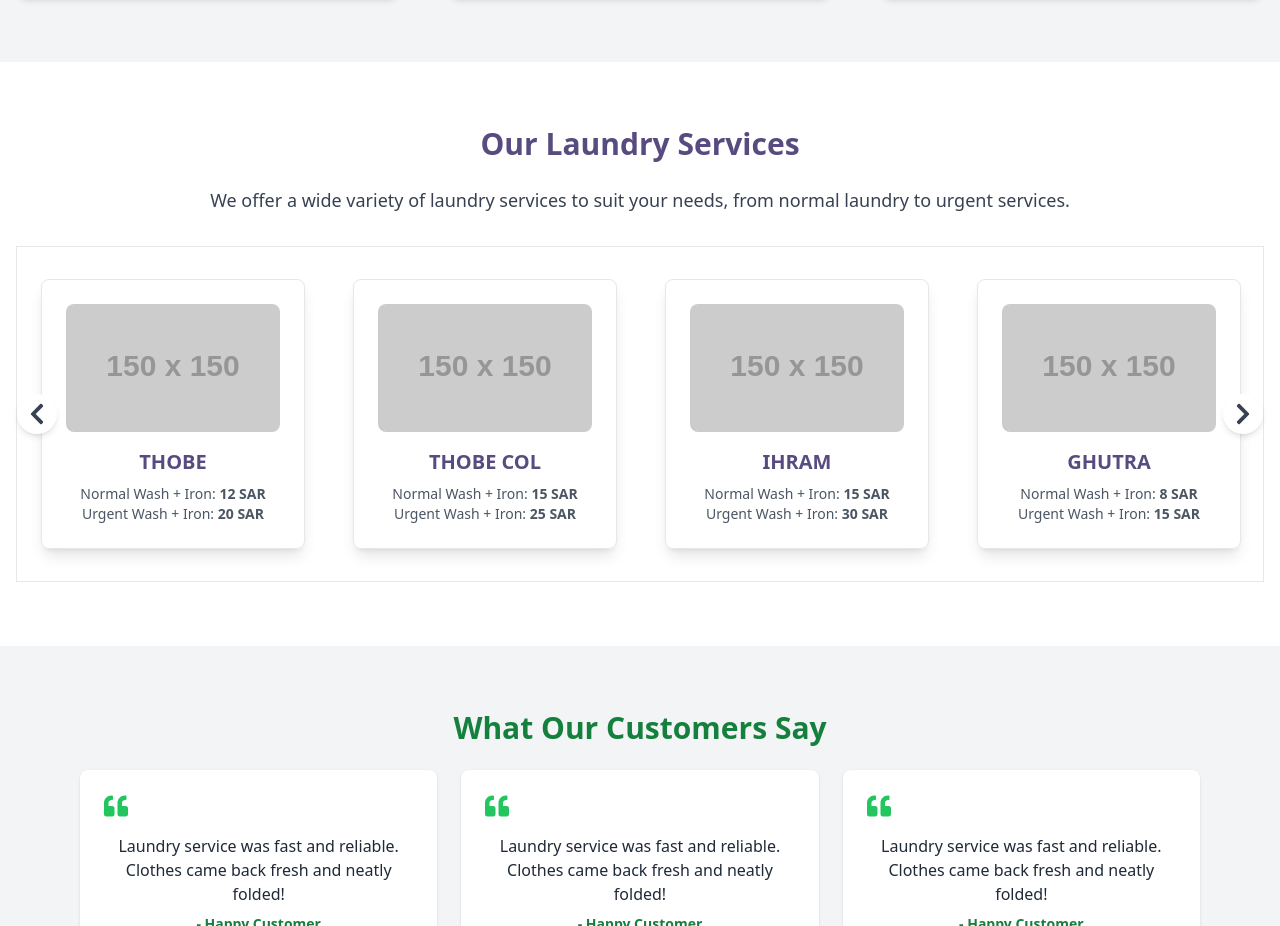
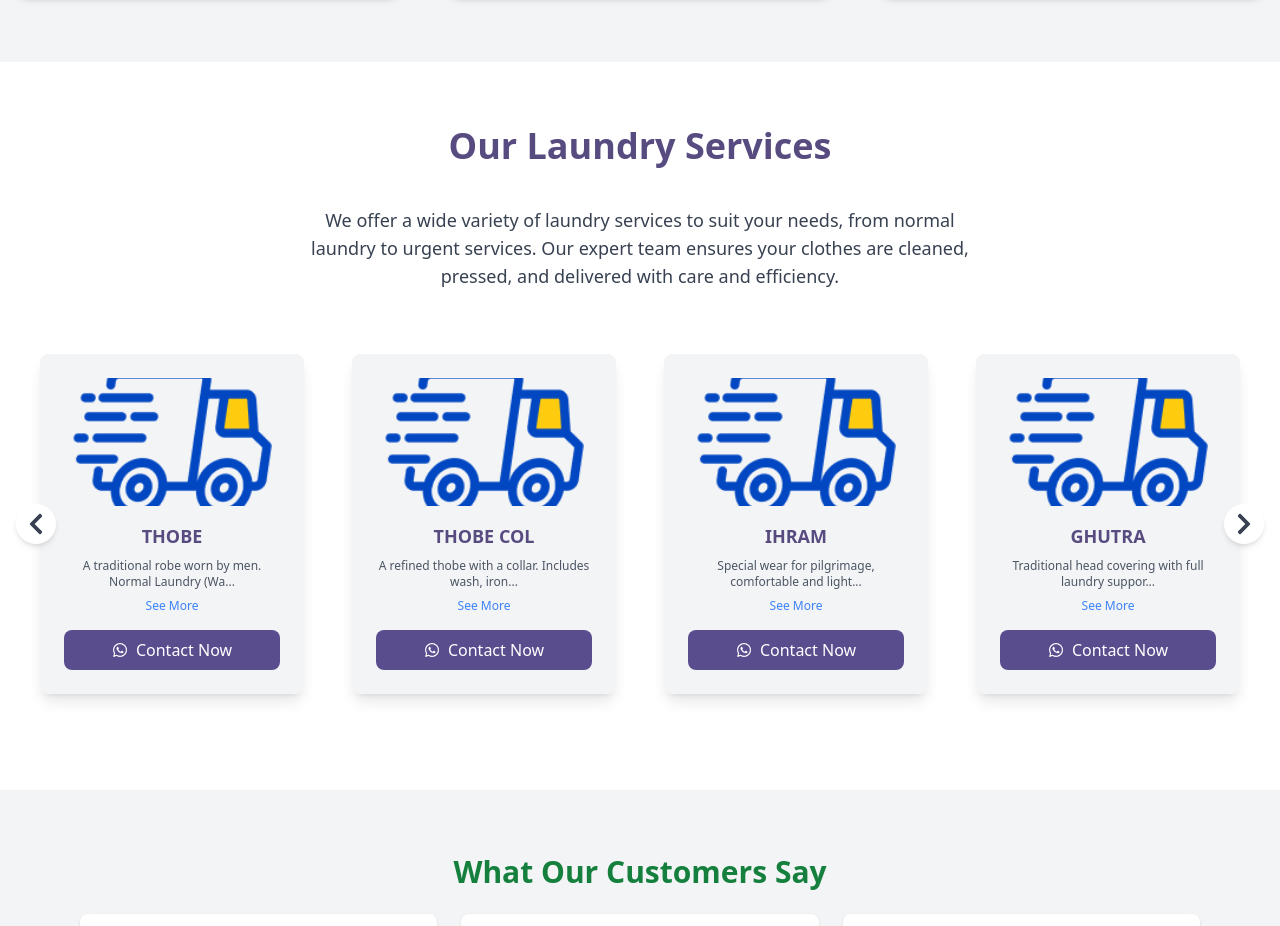
Before and after one commit to yasin2514/laundry-client, a React (Vite) app: page / in a window 1280 px wide. Shown: the part 2580-3506 px from the top of the page. Built offline with nearby package versions, Linux system fonts and the light colour scheme.

Commit message:
service section almopst done

```diff
--- a/src/Sections/Home/Service.jsx
+++ b/src/Sections/Home/Service.jsx
@@ -1,125 +1,142 @@
-import React, { useRef } from "react";
+import React, { useRef, useState } from "react";
 import Slider from "react-slick";
 import "slick-carousel/slick/slick.css";
 import "slick-carousel/slick/slick-theme.css";
-import { FaChevronLeft, FaChevronRight } from "react-icons/fa"; // For left and right buttons
+import { FaChevronLeft, FaChevronRight, FaWhatsapp } from "react-icons/fa";
+
+import img1 from "../../assets/delivery.png";
+import img2 from "../../assets/delivery.png";
+import img3 from "../../assets/delivery.png";
+import img4 from "../../assets/delivery.png";
+import img5 from "../../assets/delivery.png";
+import img6 from "../../assets/delivery.png";
+import img7 from "../../assets/delivery.png";
+import img8 from "../../assets/delivery.png";
+import img9 from "../../assets/delivery.png";
+import img10 from "../../assets/delivery.png";
+import img11 from "../../assets/delivery.png";
+import img12 from "../../assets/delivery.png";
+import img13 from "../../assets/delivery.png";
+import img14 from "../../assets/delivery.png";
+import img15 from "../../assets/delivery.png";
+import img16 from "../../assets/delivery.png";
 
 const Service = () => {
-  const sliderRef = useRef(null); // Reference to the slider
+  const sliderRef = useRef(null);
+  const [expandedDescription, setExpandedDescription] = useState(null);
 
-  // Product data with images
   const products = [
     {
       id: 1,
       name: "THOBE",
-      image: "https://via.placeholder.com/150",
-      normalWashIron: 12,
-      urgentWashIron: 20,
+      image: img1,
+      description:
+        "A traditional robe worn by men. Normal Laundry (Wash + Iron) + Urgent Laundry + Iron Only options available.",
     },
     {
       id: 2,
       name: "THOBE COL",
-      image: "https://via.placeholder.com/150",
-      normalWashIron: 15,
-      urgentWashIron: 25,
+      image: img2,
+      description:
+        "A refined thobe with a collar. Includes wash, iron, and urgent service options. Normal Laundry (Wash + Iron) + Urgent Laundry + Iron Only options available.",
     },
     {
       id: 3,
       name: "IHRAM",
-      image: "https://via.placeholder.com/150",
-      normalWashIron: 15,
-      urgentWashIron: 30,
+      image: img3,
+      description:
+        "Special wear for pilgrimage, comfortable and light. Laundry and pressing options included. Normal Laundry (Wash + Iron) + Urgent Laundry + Iron Only options available.",
     },
     {
       id: 4,
       name: "GHUTRA",
-      image: "https://via.placeholder.com/150",
-      normalWashIron: 8,
-      urgentWashIron: 15,
+      image: img4,
+      description:
+        "Traditional head covering with full laundry support. Normal Laundry (Wash + Iron) + Urgent Laundry + Iron Only options available.",
     },
     {
       id: 5,
-      name: "SHEMAGH",
-      image: "https://via.placeholder.com/150",
-      normalWashIron: 8,
-      urgentWashIron: 15,
+      name: "PANTS",
+      image: img5,
+      description:
+        "Everyday pants with wash, iron, and express options. Normal Laundry (Wash + Iron) + Urgent Laundry + Iron Only options available.",
     },
     {
       id: 6,
-      name: "SIRWAL TAWLL",
-      image: "https://via.placeholder.com/150",
-      normalWashIron: 6,
-      urgentWashIron: 10,
+      name: "SHIRT",
+      image: img6,
+      description:
+        "Formal and casual shirts cleaned and pressed to perfection. Normal Laundry (Wash + Iron) + Urgent Laundry + Iron Only options available.",
     },
     {
       id: 7,
-      name: "SIRWALTAWIL",
-      image: "https://via.placeholder.com/150",
-      normalWashIron: 5,
-      urgentWashIron: 6,
+      name: "SUIT",
+      image: img7,
+      description:
+        "2-piece and 3-piece suits. Professional wash and press available. Normal Laundry (Wash + Iron) + Urgent Laundry + Iron Only options available.",
     },
     {
       id: 8,
-      name: "PANTS",
-      image: "https://via.placeholder.com/150",
-      normalWashIron: 10,
-      urgentWashIron: 15,
+      name: "T-SHIRT",
+      image: img8,
+      description:
+        "Casual wear laundry with fast and reliable service. Normal Laundry (Wash + Iron) + Urgent Laundry + Iron Only options available.",
     },
     {
       id: 9,
-      name: "SHIRT",
-      image: "https://via.placeholder.com/150",
-      normalWashIron: 8,
-      urgentWashIron: 12,
+      name: "BED SHEET",
+      image: img9,
+      description:
+        "Single and double bed sheets cleaned and ironed carefully. Normal Laundry (Wash + Iron) + Urgent Laundry + Iron Only options available.",
     },
     {
       id: 10,
-      name: "COAT/PANT",
-      image: "https://via.placeholder.com/150",
-      normalWashIron: 35,
-      urgentWashIron: 40,
+      name: "CURTAIN",
+      image: img10,
+      description:
+        "Delicate curtain cleaning for home and office. Normal Laundry (Wash + Iron) + Urgent Laundry + Iron Only options available.",
     },
     {
       id: 11,
-      name: "PAK.DR.",
-      image: "https://via.placeholder.com/150",
-      normalWashIron: 15,
-      urgentWashIron: 20,
+      name: "BLANKET",
+      image: img11,
+      description:
+        "Thick blankets washed and dried with care. Normal Laundry (Wash + Iron) + Urgent Laundry + Iron Only options available.",
     },
     {
       id: 12,
-      name: "SUPATTA",
-      image: "https://via.placeholder.com/150",
-      normalWashIron: 3,
-      urgentWashIron: 5,
+      name: "PILLOW COVER",
+      image: img12,
+      description:
+        "Fresh and soft pillow covers after every wash. Normal Laundry (Wash + Iron) + Urgent Laundry + Iron Only options available.",
     },
     {
       id: 13,
-      name: "FACE COVER",
-      image: "https://via.placeholder.com/150",
-      normalWashIron: 5,
-      urgentWashIron: 2,
+      name: "SOCKS",
+      image: img13,
+      description:
+        "Small item laundry like socks handled professionally. Normal Laundry (Wash + Iron) + Urgent Laundry + Iron Only options available.",
     },
     {
       id: 14,
-      name: "T-SHIRT",
-      image: "https://via.placeholder.com/150",
-      normalWashIron: 5,
-      urgentWashIron: 10,
+      name: "TOWEL",
+      image: img14,
+      description:
+        "Towel cleaning with skin-friendly detergent and fabric care. Normal Laundry (Wash + Iron) + Urgent Laundry + Iron Only options available.",
     },
     {
       id: 15,
-      name: "CHILDCLOTHET",
-      image: "https://via.placeholder.com/150",
-      normalWashIron: 4,
-      urgentWashIron: 8,
+      name: "ABAYA",
+      image: img15,
+      description:
+        "Special care for delicate abayas with ironing options. Normal Laundry (Wash + Iron) + Urgent Laundry + Iron Only options available.",
     },
     {
       id: 16,
-      name: "LONGY/WAZER",
-      image: "https://via.placeholder.com/150",
-      normalWashIron: 8,
-      urgentWashIron: 15,
+      name: "JACKET",
+      image: img16,
+      description:
+        "Winter jackets washed using gentle care and drying methods. Normal Laundry (Wash + Iron) + Urgent Laundry + Iron Only options available.",
     },
   ];
 
@@ -130,74 +147,79 @@ const Service = () => {
     slidesToShow: 4,
     slidesToScroll: 1,
     responsive: [
-      {
-        breakpoint: 1024,
-        settings: {
-          slidesToShow: 3,
-        },
-      },
-      {
-        breakpoint: 768,
-        settings: {
-          slidesToShow: 2,
-        },
-      },
-      {
-        breakpoint: 480,
-        settings: {
-          slidesToShow: 1,
-        },
-      },
+      { breakpoint: 1024, settings: { slidesToShow: 3 } },
+      { breakpoint: 768, settings: { slidesToShow: 2 } },
+      { breakpoint: 480, settings: { slidesToShow: 1 } },
     ],
+  };
+
+  const handleContactNow = (productName) => {
+    const wpNumber = "+8801774647257";
+    const message = `Hello, I am interested in your ${productName}.`;
+    const url = `https://wa.me/${wpNumber}?text=${encodeURIComponent(message)}`;
+    window.open(url, "_blank");
+  };
+
+  const handleToggleDescription = (id) => {
+    setExpandedDescription(expandedDescription === id ? null : id);
   };
 
   return (
     <section id="service" className="py-16 bg-white text-gray-800">
       <div className="max-w-7xl mx-auto px-4 text-center">
-        <h2 className="text-3xl font-bold mb-6 text-[#584b80]">
+        <h2 className="text-3xl mb-10 font-extrabold text-[#584b80] sm:text-4xl">
           Our Laundry Services
         </h2>
-        <p className="mb-8 text-lg text-gray-700">
+        <p className="mb-8 text-lg text-gray-700 mx-auto max-w-2xl">
           We offer a wide variety of laundry services to suit your needs, from
-          normal laundry to urgent services.
+          normal laundry to urgent services. Our expert team ensures your
+          clothes are cleaned, pressed, and delivered with care and efficiency.
         </p>
 
-        <div className="relative border">
+        <div className="relative">
           <Slider ref={sliderRef} {...settings}>
             {products.map((product) => (
               <div
                 key={product.id}
-                className="bg-white py-8  text-center space-y-4 gap-6" // Add gap class here
+                className="bg-white py-8 text-center space-y-4 transform transition-transform duration-300 hover:scale-105"
               >
-                {/* Product Image */}
-                <div className="border shadow-lg mx-6 rounded-lg p-6">
+                <div className="shadow-lg bg-gray-100 mx-6 rounded-lg p-6 flex flex-col h-full">
                   <img
                     src={product.image}
                     alt={product.name}
                     className="w-full h-32 object-cover rounded-lg mb-4"
                   />
-                  <h4 className="text-xl font-semibold mb-2 text-[#584b80]">
+                  <h4 className="text-lg font-semibold mb-2 text-[#584b80]">
                     {product.name}
                   </h4>
-                  <p className="text-sm text-gray-600">
-                    Normal Wash + Iron:{" "}
-                    <span className="font-bold">
-                      {product.normalWashIron} SAR
-                    </span>
+
+                  <p className="text-xs text-gray-600 mb-2">
+                    {expandedDescription === product.id
+                      ? product.description
+                      : `${product.description.slice(0, 50)}...`}
                   </p>
-                  <p className="text-sm text-gray-600">
-                    Urgent Wash + Iron:{" "}
-                    <span className="font-bold">
-                      {product.urgentWashIron} SAR
-                    </span>
-                  </p>
+                  <button
+                    className="text-xs text-blue-500 mb-4"
+                    onClick={() => handleToggleDescription(product.id)}
+                  >
+                    {expandedDescription === product.id
+                      ? "See Less"
+                      : "See More"}
+                  </button>
+
+                  <button
+                    onClick={() => handleContactNow(product.name)}
+                    className="bg-[#5a4d8e] text-white py-2 px-8 rounded-lg mt-auto transition-all hover:bg-[#4a3c6d] transform hover:scale-110 flex items-center justify-center"
+                  >
+                    <FaWhatsapp className="mr-2" /> Contact Now
+                  </button>
                 </div>
               </div>
             ))}
           </Slider>
 
-          {/* Custom left and right buttons */}
-          <div className="absolute left-0 top-1/2 transform -translate-y-1/2">
+          {/* Custom arrows */}
+          <div className="absolute left-0 top-1/2 transform -translate-y-1/2 z-10">
             <button
               className="text-2xl text-gray-700 bg-white p-2 rounded-full shadow-md hover:bg-gray-200"
               onClick={() => sliderRef.current.slickPrev()}
@@ -205,7 +227,7 @@ const Service = () => {
               <FaChevronLeft />
             </button>
           </div>
-          <div className="absolute right-0 top-1/2 transform -translate-y-1/2">
+          <div className="absolute right-0 top-1/2 transform -translate-y-1/2 z-10">
             <button
               className="text-2xl text-gray-700 bg-white p-2 rounded-full shadow-md hover:bg-gray-200"
               onClick={() => sliderRef.current.slickNext()}
```
